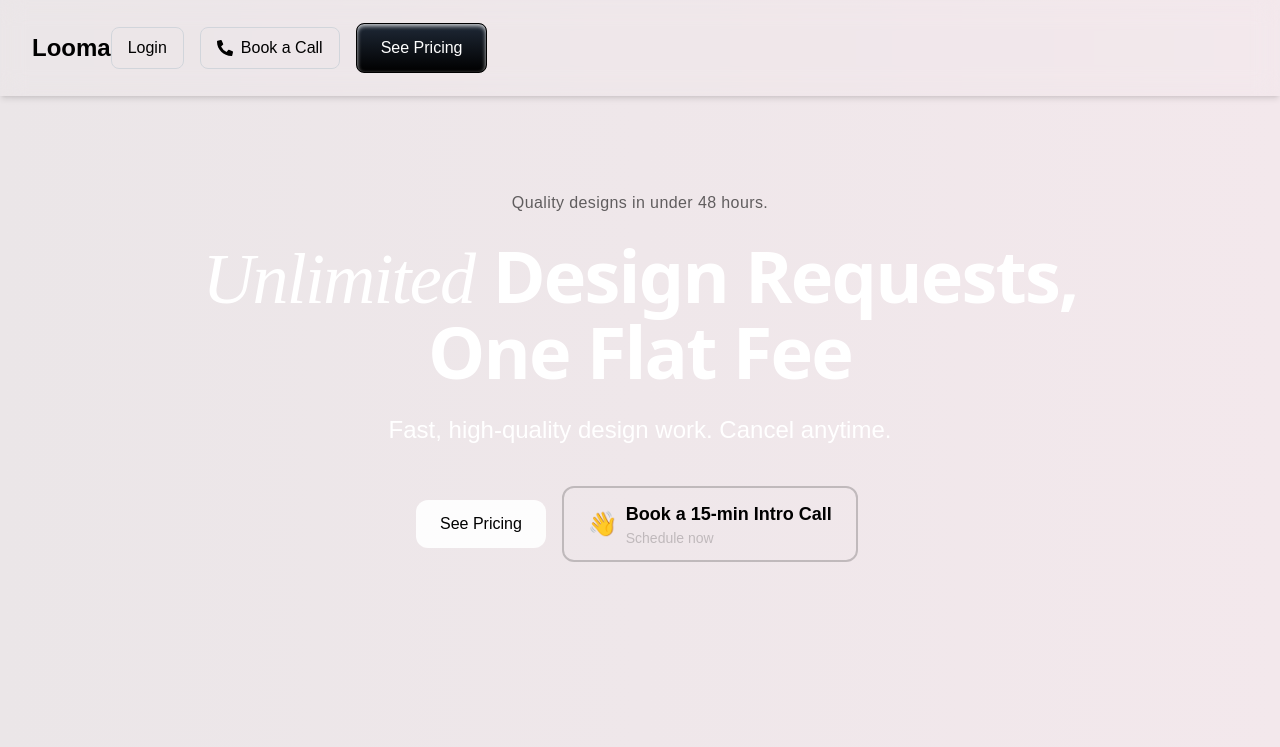
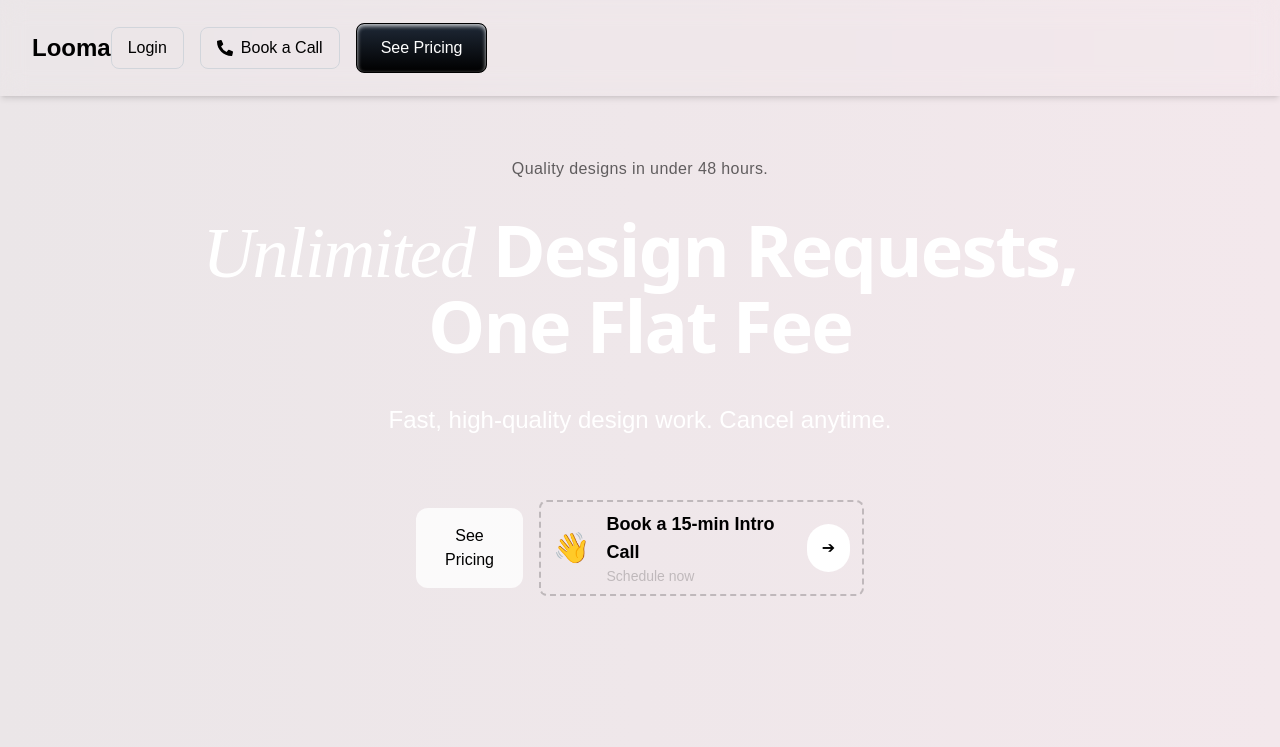
Before and after one commit to Marco1993-M/Looma, a Next.js app: page / in a window 1280 px wide. Shown: the top 747 px of the page. Built offline with nearby package versions, Linux system fonts and the light colour scheme.

Commit message:
Update Hero.tsx

```diff
--- a/src/components/Hero.tsx
+++ b/src/components/Hero.tsx
@@ -2,11 +2,11 @@
 import Button from "./Button";
 
 export default function Hero() {
-  function scrollToPlans(duration: number = 800) {
+  function scrollToPlans(duration = 800) {
     const plansSection = document.getElementById("plans");
     if (!plansSection) return;
 
-    const navbarHeight = 64;
+    const navbarHeight = 64; // adjust to your navbar height
     const targetPosition = plansSection.offsetTop - navbarHeight;
     const startPosition = window.scrollY;
     const distance = targetPosition - startPosition;
@@ -20,12 +20,7 @@ export default function Hero() {
       if (timeElapsed < duration) requestAnimationFrame(animation);
     }
 
-    function easeInOutQuad(
-      t: number,
-      b: number,
-      c: number,
-      d: number
-    ): number {
+    function easeInOutQuad(t: number, b: number, c: number, d: number) {
       t /= d / 2;
       if (t < 1) return (c / 2) * t * t + b;
       t--;
@@ -37,14 +32,14 @@ export default function Hero() {
 
   return (
     <section className="relative top-0 left-0 w-full h-[90vh] flex flex-col justify-center items-center text-center text-black px-4 sm:px-6 md:px-8">
-      <div className="flex flex-col justify-center items-center h-full pt-8 gap-6">
-        {/* Eyebrow */}
-        <p className="text-sm md:text-base tracking-wide text-black/60">
+      <div className="flex flex-col justify-center items-center h-full pt-8 gap-6 max-w-full">
+        {/* Eyebrow Section */}
+        <p className="text-sm md:text-base tracking-wide text-black/60 mb-2">
           Quality designs in under 48 hours.
         </p>
 
         {/* Headline */}
-        <h1 className="text-4xl sm:text-5xl md:text-7xl font-bold leading-tight">
+        <h1 className="text-4xl sm:text-5xl md:text-7xl font-bold leading-tight mb-4">
           <span className="serif italic font-thin">Unlimited</span>{" "}
           <span className="font-sans">Design Requests,</span>
           <br />
@@ -52,32 +47,36 @@ export default function Hero() {
         </h1>
 
         {/* Subheading */}
-        <p className="text-lg sm:text-xl md:text-2xl max-w-xl">
+        <p className="text-lg sm:text-xl md:text-2xl mb-8 max-w-xl">
           Fast, high-quality design work. Cancel anytime.
         </p>
 
         {/* Buttons */}
-        <div className="flex flex-col sm:flex-row items-center gap-4 mt-4 w-full max-w-md">
-          {/* See Pricing */}
-          <Button
-            className="w-full sm:w-auto px-6 py-3 bg-white/90 text-black rounded-xl hover:bg-black hover:text-white transition"
+        <div className="flex flex-col sm:flex-row items-center gap-4 mt-2 w-full max-w-md">
+          {/* See Pricing Button Section */}
+          <div
+            className="w-full sm:w-auto bg-white/80 rounded-xl text-black p-4 flex justify-center hover:bg-black hover:text-white transition"
             onClick={() => scrollToPlans(1000)}
           >
-            See Pricing
-          </Button>
+            <Button className="w-full sm:w-auto text-center">See Pricing</Button>
+          </div>
 
-          {/* Book a 15-min Intro Call */}
-          <Button
-            className="w-full sm:w-auto px-6 py-3 border-2 border-black/20 rounded-xl flex items-center justify-center gap-2 hover:bg-gray-100 transition"
-          >
-            <span className="text-2xl">👋</span>
-            <span className="flex flex-col text-left">
-              <span className="font-semibold text-black text-base sm:text-lg">
-                Book a 15-min Intro Call
-              </span>
-              <span className="text-black/20 text-sm">Schedule now</span>
-            </span>
-          </Button>
+          {/* Book a 15-min Intro Call Section */}
+          <div className="flex items-center gap-4 border-2 border-black/20 border-dashed rounded-lg px-3 py-2 w-full sm:w-auto justify-between">
+            {/* Left: Avatar / emoji */}
+            <div className="text-3xl">👋</div>
+
+            {/* Middle: Text */}
+            <div className="flex flex-col text-left">
+              <span className="font-semibold text-black text-lg">Book a 15-min Intro Call</span>
+              <span className="text-sm text-black/20">Schedule now</span>
+            </div>
+
+            {/* Right: Round button with arrow */}
+            <button className="bg-white text-black w-12 h-12 rounded-full flex items-center justify-center hover:bg-gray-100 transition">
+              ➔
+            </button>
+          </div>
         </div>
       </div>
     </section>
```
